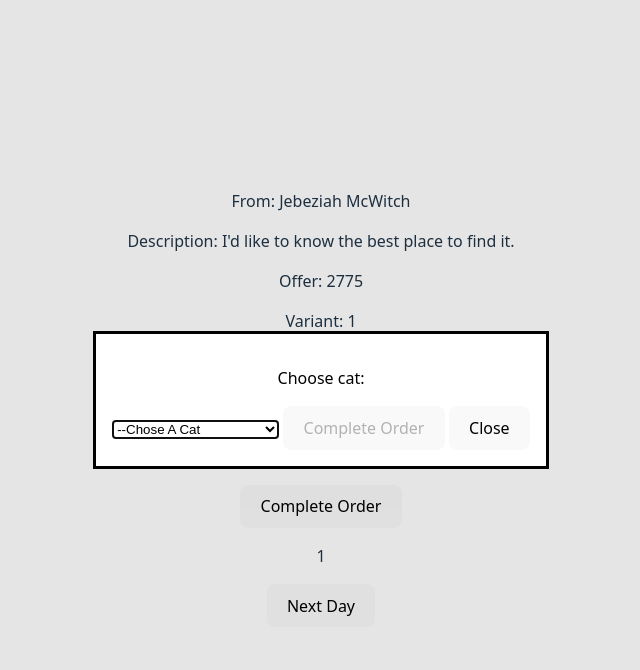
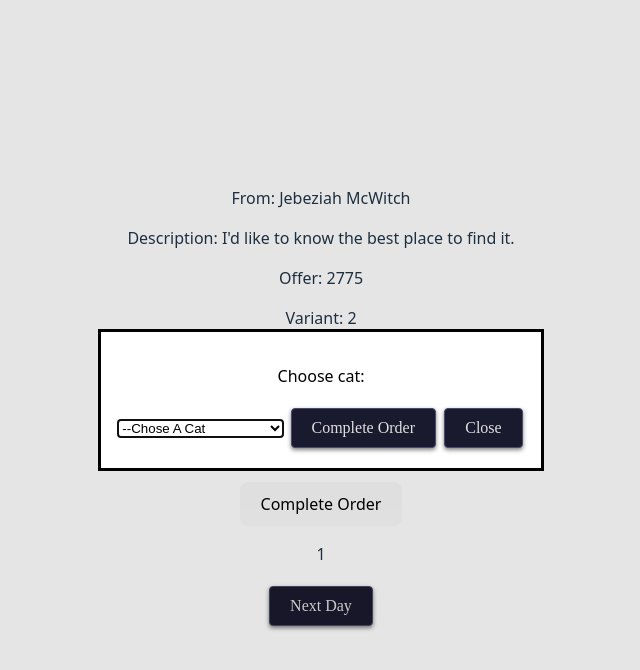
Before and after one commit to LawftyGoals/black-cat-network, a website built with Vite: page index.html in a window 1280 px wide. Both pictures are taken after a click on the button "Complete Order". Shown: the whole page, without its empty margins (319-959 px from the left). Built offline with nearby package versions, Linux system fonts and the light colour scheme.

Commit message:
image.png

```diff
--- a/index.html
+++ b/index.html
@@ -1,13 +1,11 @@
 <!doctype html>
 <html lang="en">
-
   <head>
     <meta charset="UTF-8" />
     <link rel="icon" type="image/svg+xml" href="/vite.svg" />
     <meta name="viewport" content="width=device-width, initial-scale=1.0" />
     <title>Vite + TS</title>
   </head>
-
   <body>
     <div id="app">
       <dialog id="dialog">
@@ -15,19 +13,18 @@
         <select id="cat-select">
           <option value="">--Chose A Cat</option>
         </select>
-      <button id="complete-order" disabled>Complete Order</button>
-      <button id="close-dialog">Close</button>
+        <game-button id="complete-order" text="Complete Order" disabled></game-button>
+        <game-button id="close-dialog" text="Close"></game-button>
       </dialog>
       <div id="" overlay>
         <div id="orders">
         </div>
         <div>
           <p id="day">0</p>
-        <button id="advance-day">Next Day</button>
+          <game-button id="advance-day" text="Next Day"></game-button>
         </div>
       </div>
     </div>
     <script type="module" src="/src/main.ts"></script>
   </body>
-
 </html>
--- a/src/Cat.ts
+++ b/src/Cat.ts
@@ -19,7 +19,12 @@ export const enumCatVariant = Object.freeze({
     TABBY: 1,
     PERSIAN: 2,
     SIAMESE: 3,
-    NAKED: 4
+    SPHYNX: 4,
+    CALICO: 5,
+    ORANGE: 6,
+    RAGDOLL: 7,
+    BENGAL: 8,
+    FOLD: 9
 })
 
 export type TCatVariants = keyof typeof enumCatVariant;
@@ -30,33 +35,63 @@ export const variantMapping = Object.freeze({
     "1": "Tabby",
     "2": "Persian",
     "3": "Siamese",
-    "4": "Naked"
+    "4": "Sphynx",
+    "5": "Calico",
+    "6": "Orange",
+    "7": "Ragdoll",
+    "8": "Bengal",
+    "9": "Fold"
 });
 
 export const enumCatCharacteristics = Object.freeze({
-    SASSY: 0,
-    CHARMING: 1,
-    ANGRY: 2,
-    THOUGHTLESS: 3,
-    AGRESSIVE: 4,
-    LOVING: 5,
-    FLATULANT: 6,
-    PROMISCUOUS: 7
+    CURIOUS: 0,      // Explores new environments, investigates objects.
+    LAZY: 1,         // Prefers sleeping and minimal activity.
+    VENGEFUL: 2,     // Retaliates for perceived slights.
+    SOCIAL: 3,       // Enjoys interaction and affection.
+    FERAL: 4,        // Avoids human contact, highly independent.
+    PLAYFUL: 5,      // Energetic, loves toys and games.
+    SHY: 6,          // Hides from strangers or new situations.
+    VOCAL: 7,        // Communicates frequently with meows or chirps.
+    LOYAL: 8,        // Bonds strongly with specific people.
+    AGGRESSIVE: 9,   // Prone to hissing, swatting, or biting.
+    PREDATORY: 10,      // Stalks, pounces, and "catches" prey (real or toy).
+    FOODMOTIVATED: 11, // Always begging for treats or stealing food.
+    CLINGY: 12,      // Follows owner everywhere, demands constant attention.
+    INDEPENDENT: 13, // Self-sufficient, content alone for long periods.
+    MISCHIEVOUS: 14, // Playfully destructive or causes harmless chaos.
+    AFFECTIONATE: 15, // Loves cuddling, purring, and physical contact.
+    TERRITORIAL: 16, // Marks space, guards areas, or acts possessive.
+    NOCTURNAL: 17,   // Most active at night, zooms around or meows.
+    PICKY: 18,       // Fussy about food, litter, or attention.
+    OBSERVANT: 19,   // Watches everything intently but rarely engages.
+    DARING: 20,      // Fearless, climbs high places, takes risks.
+    GENTLE: 21       // Soft, patient, and tolerant.
 });
 
-export const characteristicsMapping = Object.freeze(
-    {
-        "0": "Sassy",
-        "1": "Charming",
-        "2": "Angry",
-        "3": "Thoughtless",
-        "4": "Aggressive",
-        "5": "Loving",
-        "6": "Flatulent",
-        "7": "Promiscuous",
-    }
-
-);
+export const characteristicsMapping = Object.freeze({
+    "0": "Curious",
+    "1": "Lazy",
+    "2": "Vengeful",
+    "3": "Social",
+    "4": "Feral",
+    "5": "Playful",
+    "6": "Shy",
+    "7": "Vocal",
+    "8": "Loyal",
+    "9": "Aggressive",
+    "10": "Hunter",
+    "11": "Food-Motivated",
+    "12": "Clingy",
+    "13": "Independent",
+    "14": "Mischievous",
+    "15": "Affectionate",
+    "16": "Territorial",
+    "17": "Nocturnal",
+    "18": "Picky",
+    "19": "Observant",
+    "20": "Daring",
+    "21": "Gentle"
+});
 
 export type TCatCharacteristics = keyof typeof enumCatCharacteristics;
 export type TenumCatCharacteristics = typeof enumCatCharacteristics[TCatCharacteristics];
@@ -64,7 +99,7 @@ export type TmapCatCharactheristics = keyof typeof characteristicsMapping;
 
 
 export function initializeCatInventory() {
-    gameState.catInventory.push(new Cat("Bingus", enumCatVariant.NAKED), new Cat("Terror of the void", enumCatVariant.BLACK));
+    gameState.catInventory.push(new Cat("Bingus", enumCatVariant.SPHYNX), new Cat("Terror of the void", enumCatVariant.BLACK));
 
 }
 
--- /dev/null
+++ b/src/components/game-button.ts
@@ -0,0 +1,77 @@
+class GameButton extends HTMLElement {
+    constructor() {
+        super();
+        // Shadow DOM
+        this.attachShadow({ mode: 'open' });
+
+        // Button element
+        const button = document.createElement('button');
+
+        // Default button style
+        const style = document.createElement('style');
+        style.textContent = `
+            button {
+                background-color: #1a1a2e; /* Dark purple-black */
+                border: 1px solid #4a4a6a; /* Subtle border for depth */
+                color: #e0e0e0; /* Light gray text */
+                padding: 10px 20px;
+                text-align: center;
+                text-decoration: none;
+                display: inline-block;
+                font-size: 16px;
+                font-family: 'Times New Roman', serif; /* Gothic-like font */
+                margin: 4px 2px;
+                cursor: pointer;
+                border-radius: 4px; /* Less rounded for a sharper look */
+                box-shadow: 0 2px 4px rgba(0, 0, 0, 0.5); /* Subtle shadow */
+                transition: all 0.3s ease; /* Smooth hover effect */
+                position: relative;
+                overflow: hidden;
+            }
+            button:hover {
+                background-color: #2d2d44; /* Slightly lighter on hover */
+                color: #b3b3b3; /* Brighter text */
+                box-shadow: 0 4px 6px rgba(0, 0, 0, 0.7); /* Deeper shadow */
+                border-color: #6a6a8a; /* Lighter border */
+            }
+            button:active {
+                background-color: #111111; /* Even darker when clicked */
+                transform: translateY(1px); /* "Press down" effect */
+            }
+            /* Optional: Add a gothic glow effect */
+            button::after {
+                content: '';
+                position: absolute;
+                top: 0;
+                left: 0;
+                width: 100%;
+                height: 100%;
+                background: linear-gradient(45deg, rgba(100, 50, 150, 0.3), transparent);
+                opacity: 0;
+                transition: opacity 0.3s ease;
+            }
+            button:hover::after {
+                opacity: 1;
+            }
+        `;
+
+        this.shadowRoot?.appendChild(style);
+        this.shadowRoot?.appendChild(button);
+    }
+
+    // Get'n'set button labels
+    static get observedAttributes() {
+        return['text'];
+    }
+
+    attributeChangedCallback(name: string, oldValue: string, newValue: string) {
+        if (name === 'text' && this.shadowRoot) {
+            const button = this.shadowRoot.querySelector('button');
+            if (button) {
+                button.textContent = newValue;
+            }
+        }
+    }
+}
+
+customElements.define('game-button', GameButton)
--- a/src/main.ts
+++ b/src/main.ts
@@ -1,5 +1,6 @@
 import './style.css'
 
+import './components/game-button';
 import { gameInitialState } from './state/game-state';
 import { updateDay } from './day-system';
 import { addTestOrder } from './test-data';
```
Also changed, not shown: src/components/cat-card.ts (added, +7 -0 lines). Lines whose indentation alone changed are shown as unchanged.
